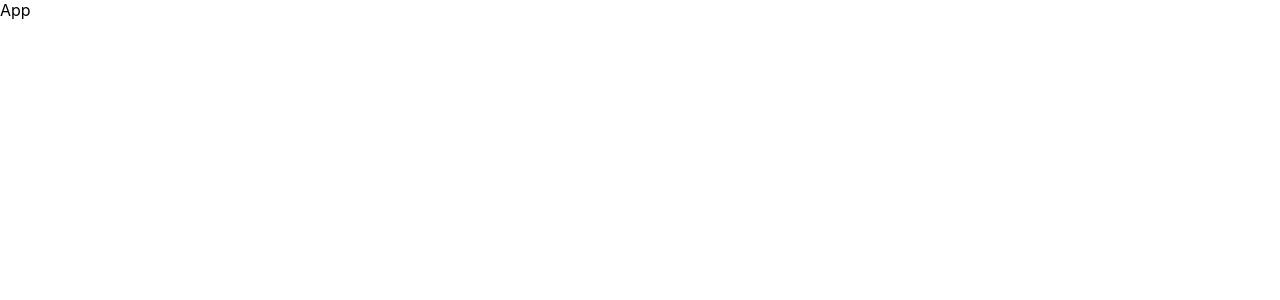
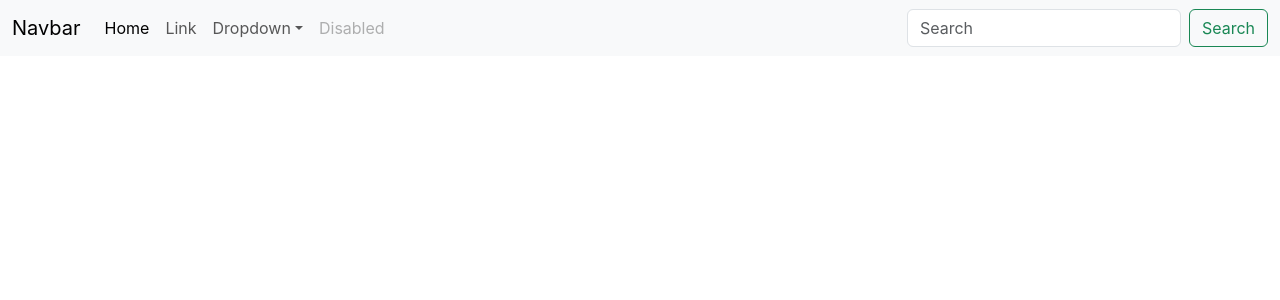
Before and after one commit to Ravi-sakhat/myfirstapp, a React (Create React App) app: page / in a window 1280 px wide. Shown: the top 300 px of the page. Built offline with nearby package versions, Linux system fonts and the light colour scheme.

Commit message:
Adding Navbar

```diff
--- a/public/index.html
+++ b/public/index.html
@@ -24,6 +24,7 @@
       work correctly both with client-side routing and a non-root public URL.
       Learn how to configure a non-root public URL by running `npm run build`.
     -->
+    <link href="https://cdn.jsdelivr.net/npm/bootstrap@5.3.0-alpha1/dist/css/bootstrap.min.css" rel="stylesheet" integrity="sha384-GLhlTQ8iRABdZLl6O3oVMWSktQOp6b7In1Zl3/Jr59b6EGGoI1aFkw7cmDA6j6gD" crossorigin="anonymous">
     <title>React App</title>
   </head>
   <body>
@@ -39,5 +40,6 @@
       To begin the development, run `npm start` or `yarn start`.
       To create a production bundle, use `npm run build` or `yarn build`.
     -->
+    <script src="https://cdn.jsdelivr.net/npm/bootstrap@5.3.0-alpha1/dist/js/bootstrap.bundle.min.js" integrity="sha384-w76AqPfDkMBDXo30jS1Sgez6pr3x5MlQ1ZAGC+nuZB+EYdgRZgiwxhTBTkF7CXvN" crossorigin="anonymous"></script>
   </body>
 </html>
--- a/src/App.js
+++ b/src/App.js
@@ -2,7 +2,44 @@
 
 const App = () => {
   return (
-    <div>App</div>
+    <div>
+      <nav className="navbar navbar-expand-lg bg-body-tertiary">
+  <div className="container-fluid">
+    <a className="navbar-brand" href="#">Navbar</a>
+    <button className="navbar-toggler" type="button" data-bs-toggle="collapse" data-bs-target="#navbarSupportedContent" aria-controls="navbarSupportedContent" aria-expanded="false" aria-label="Toggle navigation">
+      <span className="navbar-toggler-icon"></span>
+    </button>
+    <div className="collapse navbar-collapse" id="navbarSupportedContent">
+      <ul className="navbar-nav me-auto mb-2 mb-lg-0">
+        <li className="nav-item">
+          <a className="nav-link active" aria-current="page" href="#">Home</a>
+        </li>
+        <li className="nav-item">
+          <a className="nav-link" href="#">Link</a>
+        </li>
+        <li className="nav-item dropdown">
+          <a className="nav-link dropdown-toggle" href="#" role="button" data-bs-toggle="dropdown" aria-expanded="false">
+            Dropdown
+          </a>
+          <ul className="dropdown-menu">
+            <li><a className="dropdown-item" href="#">Action</a></li>
+            <li><a className="dropdown-item" href="#">Another action</a></li>
+            <li><hr className="dropdown-divider"/></li>
+            <li><a className="dropdown-item" href="#">Something else here</a></li>
+          </ul>
+        </li>
+        <li className="nav-item">
+          <a className="nav-link disabled">Disabled</a>
+        </li>
+      </ul>
+      <form className="d-flex" role="search">
+        <input className="form-control me-2" type="search" placeholder="Search" aria-label="Search"/>
+        <button className="btn btn-outline-success" type="submit">Search</button>
+      </form>
+    </div>
+  </div>
+</nav>
+    </div>
   )
 }
 
```
